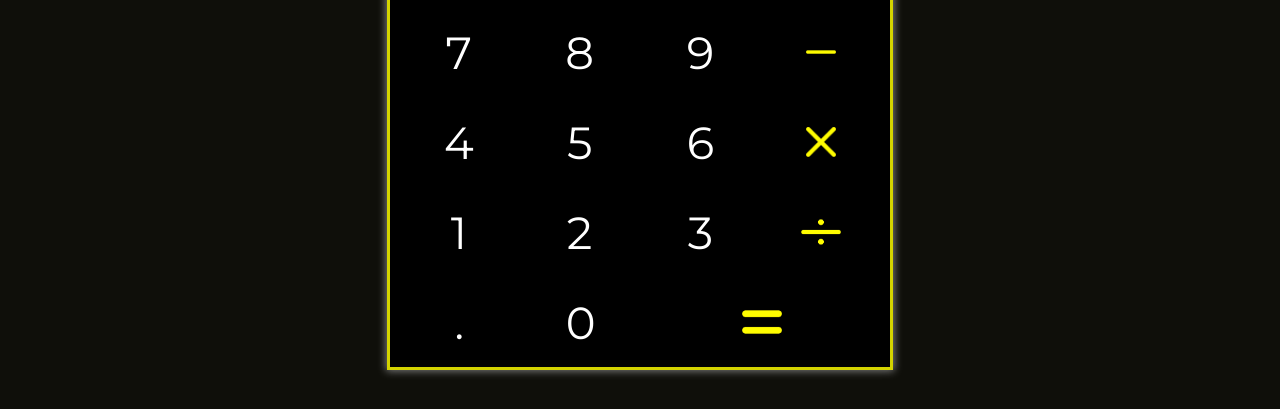
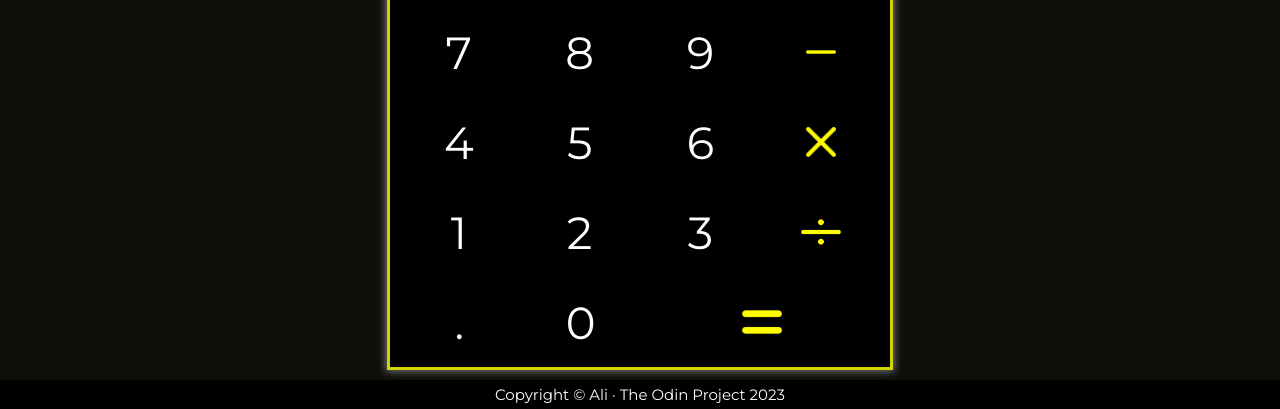
Before and after one commit to ali5917/calculator, a plain HTML site: page index.html in a window 1280 px wide. Shown: the part 426-835 px from the top of the page. Before the commit the page ends 806 px from the top, so only its background shows below. Drawn offline with Linux system fonts and the light colour scheme.

Commit message:
added footer

```diff
--- a/index.html
+++ b/index.html
@@ -75,7 +75,13 @@
             </div>
         </div>
     </div>
+
+    <div class="footer">
+        <p>Copyright &copy Ali &middot The Odin Project 2023</p>
+    </div>
+
     <audio src="./sound/click.wav" class="click-audio"></audio>
+
     <script src="./script.js"></script>
 </body>
 </html>
--- a/script.js
+++ b/script.js
@@ -10,6 +10,7 @@ let secondNum = 0;
 let operator = null;
 let result = '0';
 let numStr = '';
+let lastNum = false;
 
 screen2.textContent = result;
 
--- a/styles.css
+++ b/styles.css
@@ -183,3 +183,12 @@ body {
 .back {
     transition: all ease 0.3s;
 }
+
+.footer {
+    color: white;
+    font-family: 'Montserrat', sans-serif;
+    font-size: 15px;
+    text-align: center;
+    padding: 5px 0px;
+    background-color: black;
+}
```
